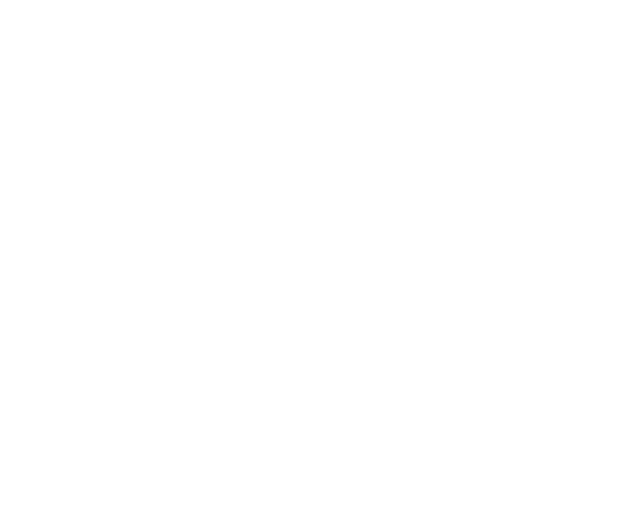
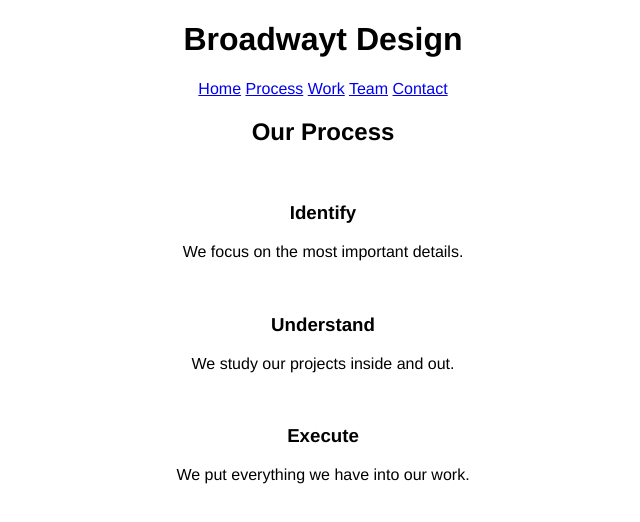
Before and after one commit to Kunsta/broadway, a plain HTML site: page index.html in a window 1280 px wide. Shown: the whole page, without its empty margins (317-957 px from the left). Drawn offline with Linux system fonts and the light colour scheme.

Commit message:
sections add

```diff
--- a/index.html
+++ b/index.html
@@ -7,6 +7,27 @@
     <title>Broadway Design</title>
   </head>
   <body>
-
+    <div id="Header">
+      <h1>Broadwayt Design</h1>
+      <nav>
+        <a href="#Header">Home</a>
+        <a href="#Process">Process</a>
+        <a href="index.html">Work</a>
+        <a href="index.html">Team</a>
+        <a href="index.html">Contact</a>
+     </nav>
+   </div>
+   <div id="Process">
+     <h2>Our Process</h2>
+     <img src="" alt="">
+     <h3>Identify</h3>
+     <p>We focus on the most important details.</p>
+     <img src="" alt="">
+     <h3>Understand</h3>
+     <p>We study our projects inside and out.</p>
+     <img src="" alt="">
+     <h3>Execute</h3>
+     <p>We put everything we have into our work.</p>
+   </div>
   </body>
 </html>
```
